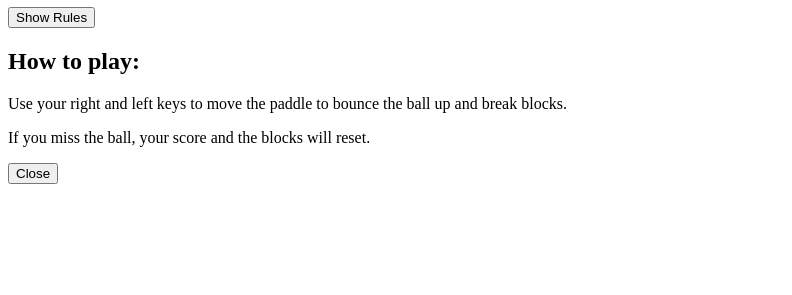
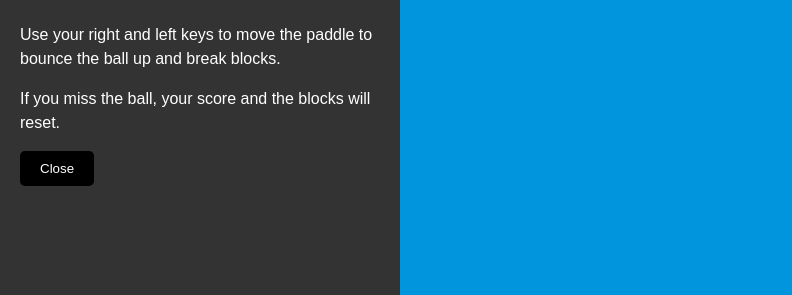
Before and after one commit to victorochoa001/Website2, a plain HTML site: page breakout.html in a window 1280 px wide. Shown: the part 73-368 px from the top of the page, without its empty margins (0-792 px from the left). Drawn offline with Linux system fonts and the light colour scheme.

Commit message:
Wed, Mar 20, 2024, 10:16 AM -07:00

```diff
--- a/css/breakout.css
+++ b/css/breakout.css
@@ -1 +1,66 @@
-*
+* {
+    box-sizing: border-box;
+}
+
+body {
+    background-color: #0095DD;
+    display: flex;
+    flex-direction: column;
+    align-items: center;
+    justify-content: center;
+    min-height: 100vh;
+    margin: 0;
+    font-family: Arial, Helvetica, sans-serif;
+}
+
+canvas {
+    background: #f0f0f0;
+    display: block;
+    border-radius: 5px;
+}
+
+h1 {
+    font-size: 45px;
+    color: white;
+}
+
+.btn {
+    cursor: pointer;
+    border: 0;
+    padding: 10px 20px;
+    background: black;
+    color: white;
+    border-radius: 5px;
+}
+
+.btn:hover {
+    background: #222222;
+}
+
+.btn:active {
+    transform: scale(0.98);
+}
+
+.rules-btn {
+    position: absolute;
+    top: 30px;
+    left: 30px;
+}
+
+.rules {
+    position: absolute;
+    top: 0;
+    left: 0;
+    background: #333333;
+    color: white;
+    min-height: 100vh;
+    width: 400px;
+    padding: 20px;
+    line-height: 1.5;
+    transform: translateX(-400px);
+    transition: transform 1s ease-in-out;
+}
+
+.rules.show {
+    transform: translateX(0);
+}
```
